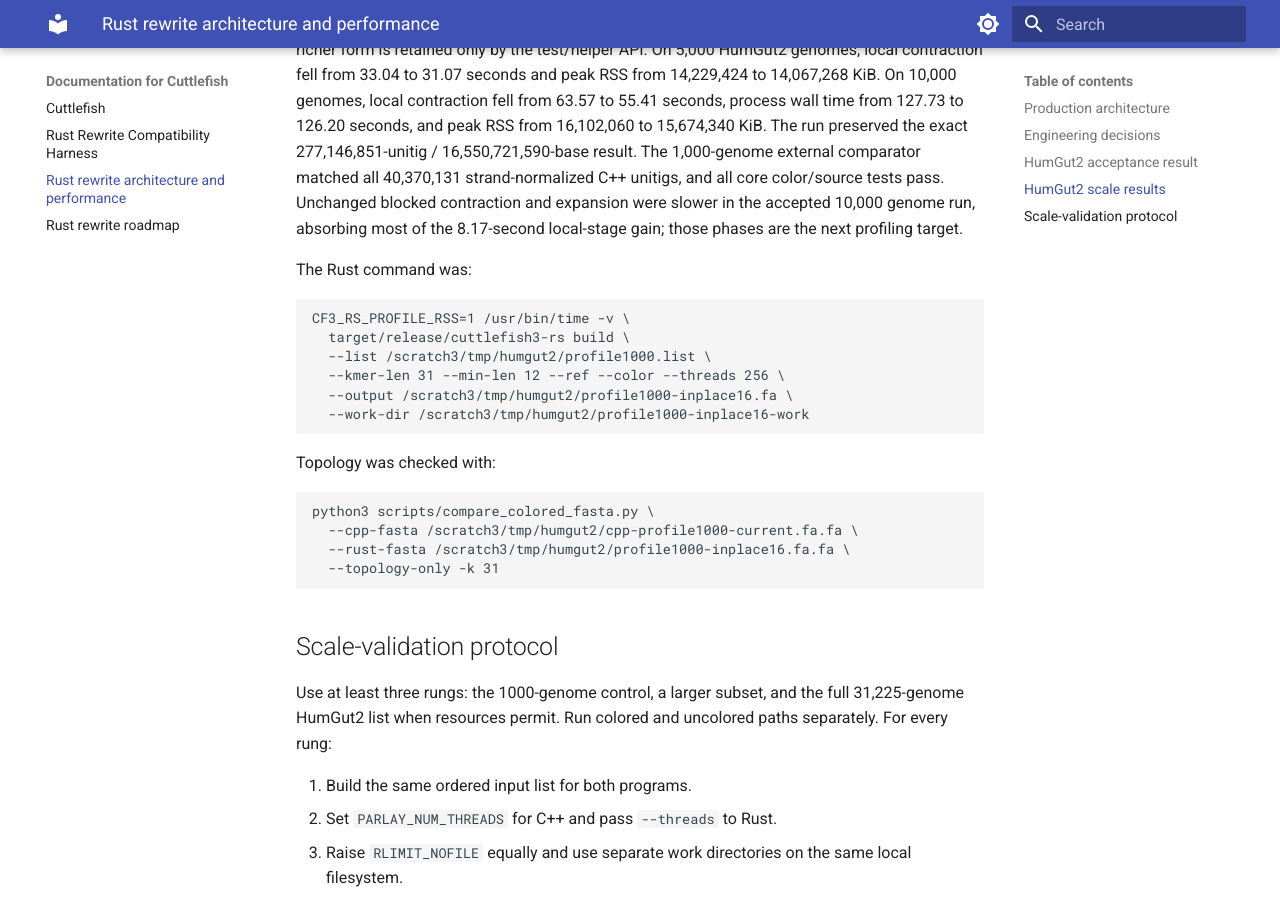
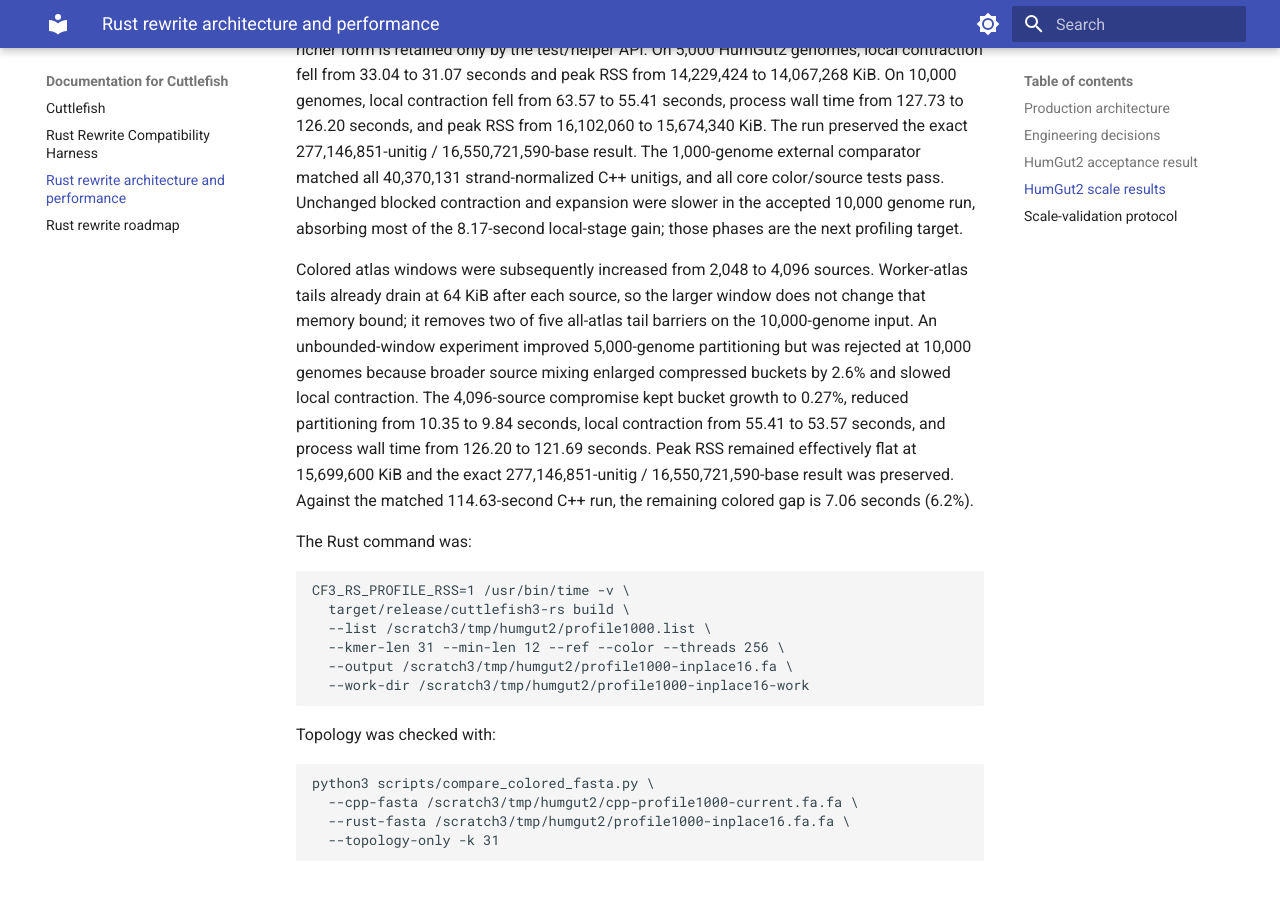
Before and after one commit to COMBINE-lab/cuttlefish, an MkDocs documentation site: the page built from docs/rust-rewrite-performance.md, in a window 1280 px wide and 900 px high, scrolled down 6080 px. Built offline with MkDocs 1.6.1 and Material for MkDocs 9.7.7, drawn with Linux system fonts in a browser that asks for light colours; some of the changed text lies outside the part shown.

Commit message:
Amortize colored atlas source barriers
Increase the bounded colored source window from 2048 to 4096. Worker atlas tails already drain at 64 KiB, so this removes repeated all-atlas collation barriers while retaining the compression locality lost by an unbounded window.

On 10k HumGut2 this reduces process wall from 126.20s to 121.69s and graph time from 115.56s to 111.56s at effectively unchanged RSS, preserving exact unitig and base counts.

````diff
--- a/docs/rust-rewrite-performance.md
+++ b/docs/rust-rewrite-performance.md
@@ -274,6 +274,19 @@ Unchanged blocked contraction and expansion were slower in the accepted 10,000
 genome run, absorbing most of the 8.17-second local-stage gain; those phases
 are the next profiling target.
 
+Colored atlas windows were subsequently increased from 2,048 to 4,096 sources.
+Worker-atlas tails already drain at 64 KiB after each source, so the larger
+window does not change that memory bound; it removes two of five all-atlas tail
+barriers on the 10,000-genome input. An unbounded-window experiment improved
+5,000-genome partitioning but was rejected at 10,000 genomes because broader
+source mixing enlarged compressed buckets by 2.6% and slowed local contraction.
+The 4,096-source compromise kept bucket growth to 0.27%, reduced partitioning
+from 10.35 to 9.84 seconds, local contraction from 55.41 to 53.57 seconds, and
+process wall time from 126.20 to 121.69 seconds. Peak RSS remained effectively
+flat at 15,699,600 KiB and the exact 277,146,851-unitig /
+16,550,721,590-base result was preserved. Against the matched 114.63-second C++
+run, the remaining colored gap is 7.06 seconds (6.2%).
+
 The Rust command was:
 
 ```bash
````
Also changed, not shown: other parts of docs/rust-rewrite-performance.md (+1 -1 lines), 1 other file.
